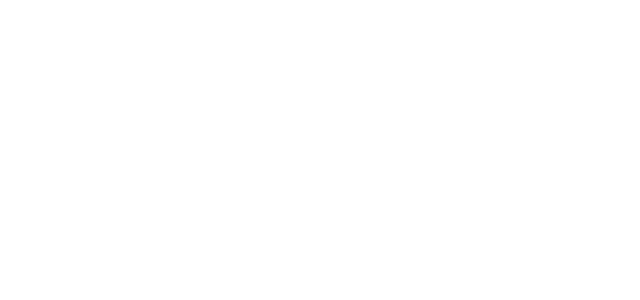
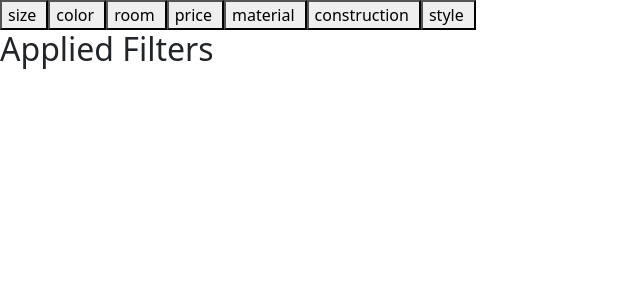
Before and after one commit to maaelattar/ecommerce-filters, a React (Create React App) app: page / in a window 1280 px wide. Shown: the top 300 px of the page, without its empty margins (0-640 px from the left). Built offline with nearby package versions, Linux system fonts and the light colour scheme.

Commit message:
Add filters components for large screen
This is a proof-of-concept of components that render filters on large screen without any styling

```diff
--- a/src/App.tsx
+++ b/src/App.tsx
@@ -1,7 +1,13 @@
 import React from "react";
+import "bootstrap/dist/css/bootstrap.min.css";
+import Home from "./pages/Home";
 
 function App() {
-  return <div className="App"></div>;
+  return (
+    <div>
+      <Home />
+    </div>
+  );
 }
 
 export default App;
--- /dev/null
+++ b/src/components/CustomOverlayTrigger/CustomOverlayTrigger.tsx
@@ -0,0 +1,38 @@
+import React from "react";
+import { OverlayTrigger, Popover } from "react-bootstrap";
+
+type Props = {
+  title: string;
+  content: React.ReactElement;
+  showOverlay: boolean;
+  setShowOverlay: (value: boolean) => void;
+  selectedValuesCount: number;
+};
+function CustomOverlayTrigger({
+  title,
+  content,
+  showOverlay,
+  setShowOverlay,
+  selectedValuesCount = 0,
+}: Props) {
+  return (
+    <OverlayTrigger
+      trigger="click"
+      show={showOverlay}
+      rootClose
+      placement="bottom"
+      overlay={
+        <Popover id="filters-popover">
+          <Popover.Body>{content}</Popover.Body>
+        </Popover>
+      }
+    >
+      <button type="button" onClick={() => setShowOverlay(!showOverlay)}>
+        <span className="me-1">{title}</span>
+        {selectedValuesCount > 0 && <span>({selectedValuesCount})</span>}
+      </button>
+    </OverlayTrigger>
+  );
+}
+
+export default CustomOverlayTrigger;
--- /dev/null
+++ b/src/components/CustomOverlayTrigger/index.ts
@@ -0,0 +1 @@
+export { default } from "./CustomOverlayTrigger";
--- /dev/null
+++ b/src/components/FilterOptionsForm/FilterOptionsForm.tsx
@@ -0,0 +1,79 @@
+import React, { useState } from "react";
+import { Button } from "react-bootstrap";
+import { Option } from "../../data-model";
+
+type Props = {
+  title: string;
+  options: Option[];
+  onApply: Function;
+  selectedValues: Option[];
+  afterApply?: () => void;
+};
+
+function FilterOptionsForm({
+  title,
+  options,
+  onApply,
+  selectedValues,
+  afterApply,
+}: Props) {
+  const [checkedOptions, setCheckedOptions] = useState(selectedValues || []);
+
+  return (
+    <form>
+      <div>
+        {options.map((option) => (
+          <div key={option.id}>
+            <input
+              id={option.id}
+              defaultChecked={
+                !!checkedOptions.find((val) => val.id === option.id)
+              }
+              type="checkbox"
+              onChange={(e) => {
+                if (e.target.checked) {
+                  setCheckedOptions([...checkedOptions, option]);
+                } else {
+                  setCheckedOptions(
+                    checkedOptions.filter(
+                      (selectedOption) => selectedOption.id !== option.id
+                    )
+                  );
+                }
+              }}
+            />
+
+            <label htmlFor={option.id}>{option.title}</label>
+          </div>
+        ))}
+      </div>
+      <div>
+        {checkedOptions.length > 0 && (
+          <Button
+            variant="outline-danger"
+            type="button"
+            onClick={() => {
+              setCheckedOptions([]);
+              onApply({ checkedOptions: [], title });
+              afterApply?.();
+            }}
+          >
+            Cancel
+          </Button>
+        )}
+        <Button
+          variant="primary"
+          type="button"
+          onClick={() => {
+            onApply({ checkedOptions, title });
+            afterApply?.();
+          }}
+        >
+          Apply
+        </Button>
+      </div>
+    </form>
+  );
+}
+
+export default FilterOptionsForm;
--- /dev/null
+++ b/src/components/FilterOptionsForm/index.ts
@@ -0,0 +1 @@
+export { default } from "./FilterOptionsForm";
--- /dev/null
+++ b/src/components/FilterWrapper/FilterWrapper.tsx
@@ -0,0 +1,28 @@
+import React, { useState } from "react";
+import CustomOverlayTrigger from "../CustomOverlayTrigger";
+
+type Props = {
+  title: string;
+  content: React.ReactElement;
+  selectedValuesCount: number;
+};
+
+function FilterWrapper({ title, content, selectedValuesCount }: Props) {
+  const [showOverlay, setShowOverlay] = useState(false);
+
+  const Component = React.cloneElement(content, {
+    afterApply: () => setShowOverlay(false),
+  });
+
+  return (
+    <CustomOverlayTrigger
+      showOverlay={showOverlay}
+      setShowOverlay={setShowOverlay}
+      title={title}
+      selectedValuesCount={selectedValuesCount}
+      content={Component}
+    />
+  );
+}
+
+export default FilterWrapper;
--- /dev/null
+++ b/src/components/FilterWrapper/index.ts
@@ -0,0 +1 @@
+export { default } from "./FilterWrapper";
--- /dev/null
+++ b/src/components/FiltersBar/FiltersBar.tsx
@@ -0,0 +1,71 @@
+import React, { useState, useEffect } from "react";
+import FilterOptionsForm from "../FilterOptionsForm";
+import FilterWrapper from "../FilterWrapper/FilterWrapper";
+import { Filters, FormOptions, FormattedFiltersData } from "../../data-model";
+
+type Props = {
+  selectedValues: Filters;
+  onSelectValue: (value: Filters) => void;
+  data: Filters;
+};
+
+function FiltersBar({
+  selectedValues,
+  onSelectValue,
+  data: filtersData,
+}: Props) {
+  const [selectedFilters, setSelectedFilters] = useState<Filters>(
+    selectedValues || {}
+  );
+
+  useEffect(() => {
+    onSelectValue?.(selectedFilters);
+  }, [selectedFilters, onSelectValue]);
+
+  const onFilterFormApply = ({ title, checkedOptions }: FormOptions) => {
+    if (checkedOptions.length > 0) {
+      setSelectedFilters({
+        ...selectedFilters,
+        [title]: checkedOptions,
+      });
+    } else {
+      const filters = { ...selectedFilters };
+      delete filters[title];
+      setSelectedFilters(filters);
+    }
+  };
+
+  const renderFilterWrappers = (filterForms: React.ReactElement[]) =>
+    filterForms.map((filterForm) => (
+      <FilterWrapper
+        key={filterForm.props.title}
+        title={filterForm.props.title}
+        content={filterForm}
+        selectedValuesCount={selectedValues[filterForm.props.title]?.length}
+      />
+    ));
+
+  const renderFilterForms = (formattedFiltersData: FormattedFiltersData) =>
+    formattedFiltersData.map(([title, options]) => (
+      <FilterOptionsForm
+        title={title}
+        options={options}
+        onApply={onFilterFormApply}
+        selectedValues={selectedValues[title]}
+      />
+    ));
+
+  const renderAllFilters = () => {
+    const formattedFiltersData: FormattedFiltersData =
+      Object.entries(filtersData);
+    const filters = [];
+    const filterForms = renderFilterForms(formattedFiltersData);
+    const filterWrappers = renderFilterWrappers(filterForms);
+    filters.push(filterWrappers);
+    return filters;
+  };
+
+  return <>{renderAllFilters()}</>;
+}
+
+export default FiltersBar;
--- /dev/null
+++ b/src/components/FiltersBar/index.ts
@@ -0,0 +1 @@
+export { default } from "./FiltersBar";
--- /dev/null
+++ b/src/pages/Home/Home.tsx
@@ -0,0 +1,38 @@
+import React, { useState } from "react";
+import filtersData from "../../mock-store";
+import FiltersBar from "../../components/FiltersBar";
+import { Filters } from "../../data-model";
+
+function Home() {
+  const [selectedFilters, setSelectedFilters] = useState<Filters>({});
+
+  const renderSelectedFilters = () =>
+    Object.entries(selectedFilters).map(([title, values]) => (
+      <div key={title}>
+        <span>{title}: </span>
+
+        {values.map((value) => (
+          <span key={value.id}>{value.title}</span>
+        ))}
+      </div>
+    ));
+
+  return (
+    <div>
+      <div>
+        <FiltersBar
+          data={filtersData}
+          selectedValues={selectedFilters}
+          onSelectValue={(data) => setSelectedFilters(data)}
+        />
+      </div>
+
+      <div>
+        <h2>Applied Filters</h2>
+        {renderSelectedFilters()}
+      </div>
+    </div>
+  );
+}
+
+export default Home;
--- /dev/null
+++ b/src/pages/Home/index.ts
@@ -0,0 +1 @@
+export { default } from "./Home";
```
